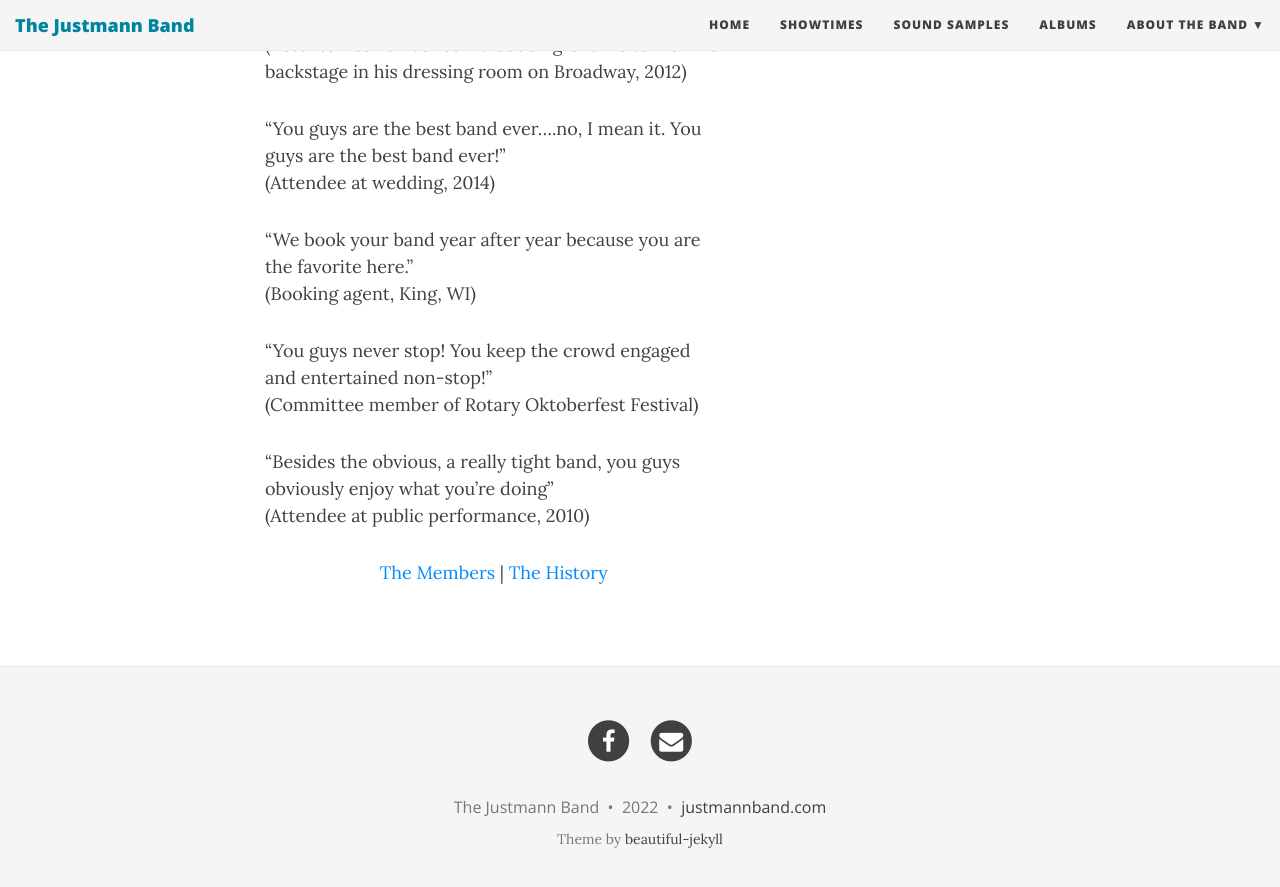
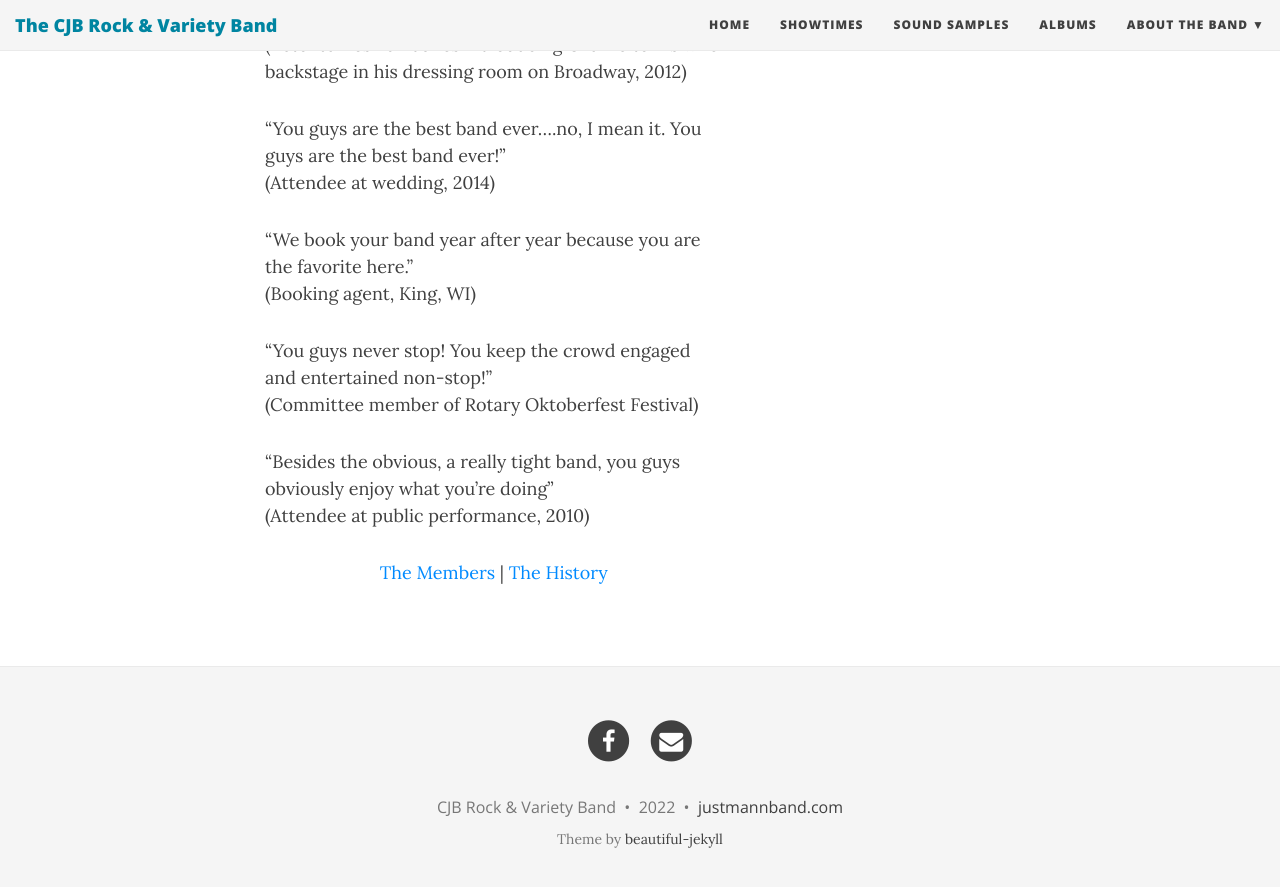
Before and after one commit to jcoenen/justmannband.com, a Jekyll site: the page built from index.html, in a window 1280 px wide and 900 px high, scrolled down 1595 px. Shown: the top 887 px of the window. Built offline with Jekyll 4.4.1, drawn with Linux system fonts in a browser that asks for light colours; nearby versions of some CDN libraries; the list of posts is cut into pages by our own code.

Commit message:
Update _config.yml

```diff
--- a/_config.yml
+++ b/_config.yml
@@ -14,7 +14,7 @@
 # Of course don't forget to change the username and projectname to YOUR username and project
 
 # Name of website
-title: The Justmann Band
+title: The CJB Rock & Variety Band
 
 # Short description of your site
 description:
@@ -41,7 +41,7 @@ navbar-links:
 # Change all these values or delete the ones you don't want.
 # Important: you must keep the "name" parameter, everything else you can remove
 author:
-  name: The Justmann Band
+  name: CJB Rock & Variety Band
   email: "checkpointcharlies@outlook.com"
   facebook: "https://www.facebook.com/The-Justmann-Band-118035628304619/"  # eg. daattali
  # github: yourname    # eg. daattali
```
